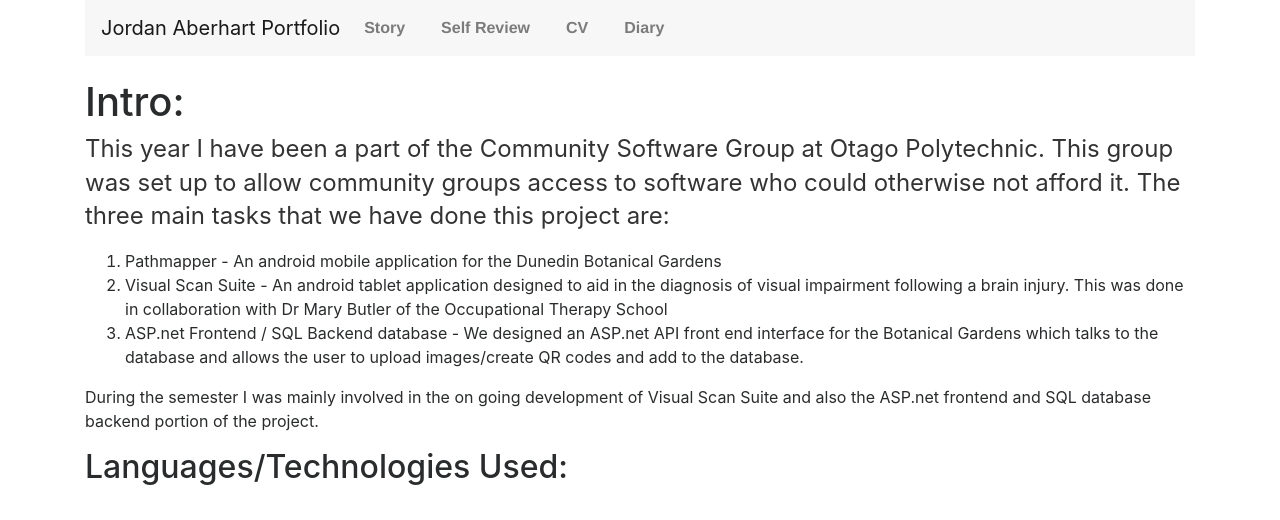
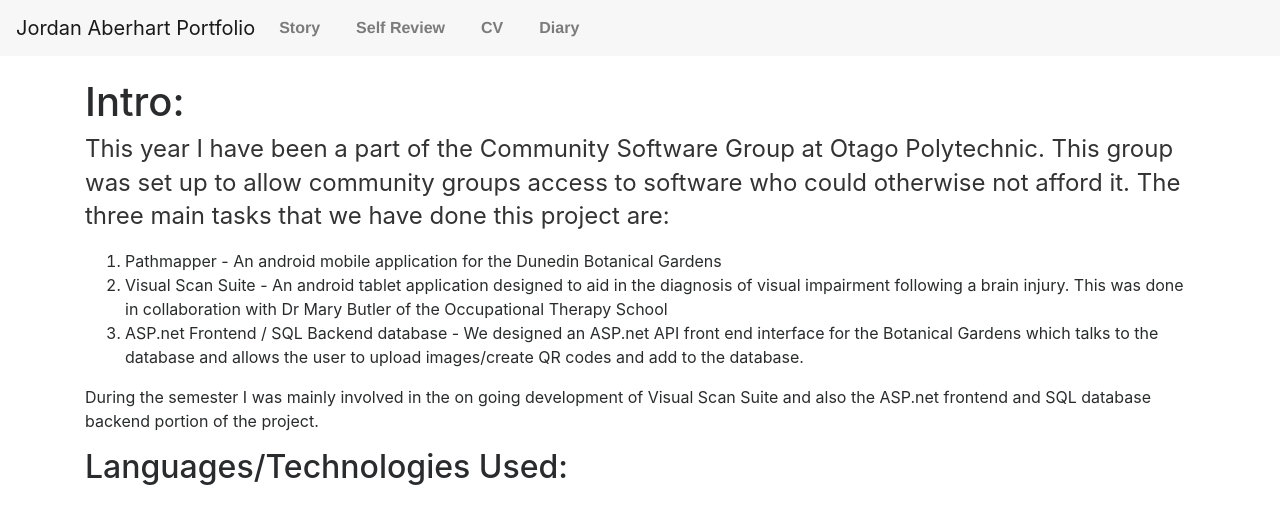
Before and after one commit to aberhjk1/aberhjk1.github.io, a Jekyll site: the page built from index.html, in a window 1280 px wide. Shown: the top 520 px of the page. Built offline with Jekyll 4.4.1, drawn with Linux system fonts in a browser that asks for light colours; nearby versions of some CDN libraries; grey boxes are pictures that could not be loaded.

Commit message:
Update default.html

```diff
--- a/_layouts/default.html
+++ b/_layouts/default.html
@@ -18,9 +18,7 @@
 
 
 <body>
-
-    <div class="container">
-        <nav class="navbar navbar-toggleable-md navbar-light bg-faded">
+    <nav class="navbar navbar-toggleable-md navbar-light bg-faded">
         <button class="navbar-toggler navbar-toggler-right" type="button" data-toggle="collapse" data-target="#navbarText" aria-controls="navbarText" aria-expanded="false" aria-label="Toggle navigation">
             <span class="navbar-toggler-icon"></span>
         </button>
@@ -43,6 +41,8 @@
             </ul>
         </div>
     </nav>
+    <div class="container">
+
 
         {{ content }}
 
```
